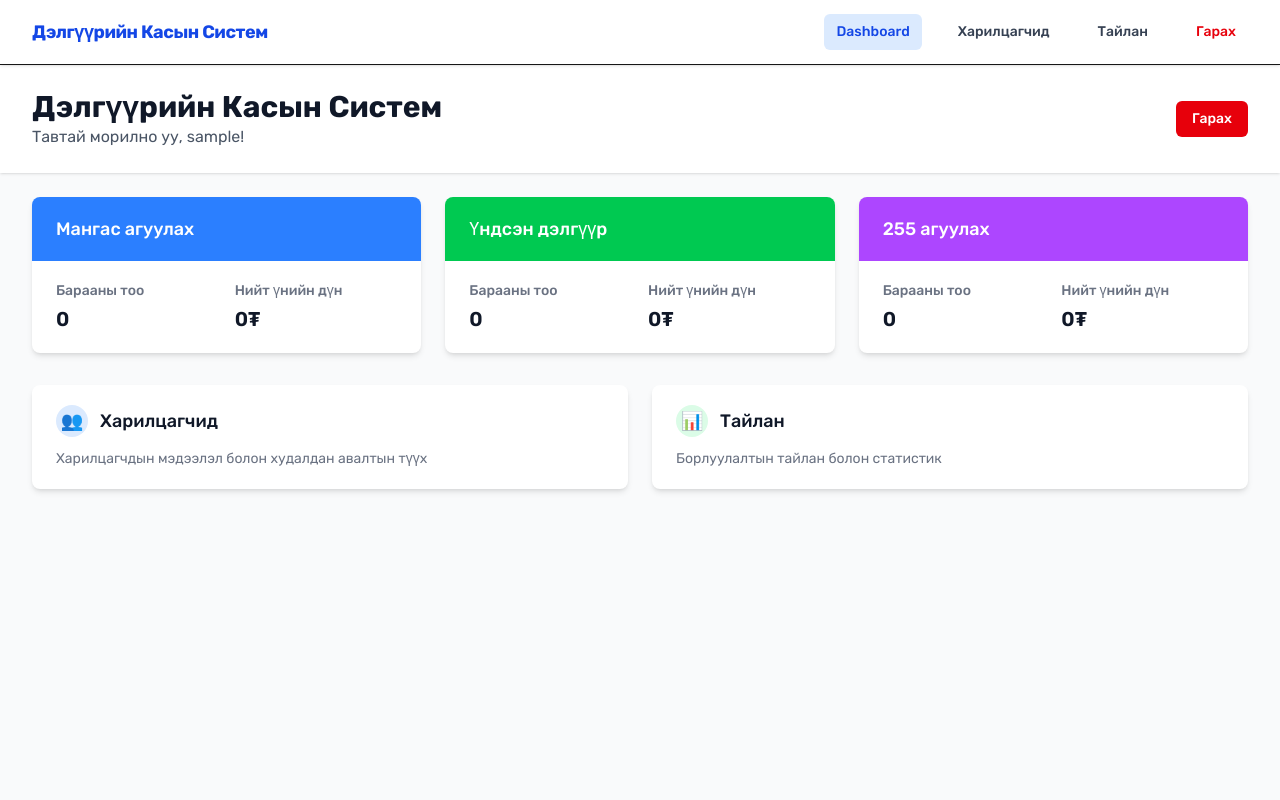
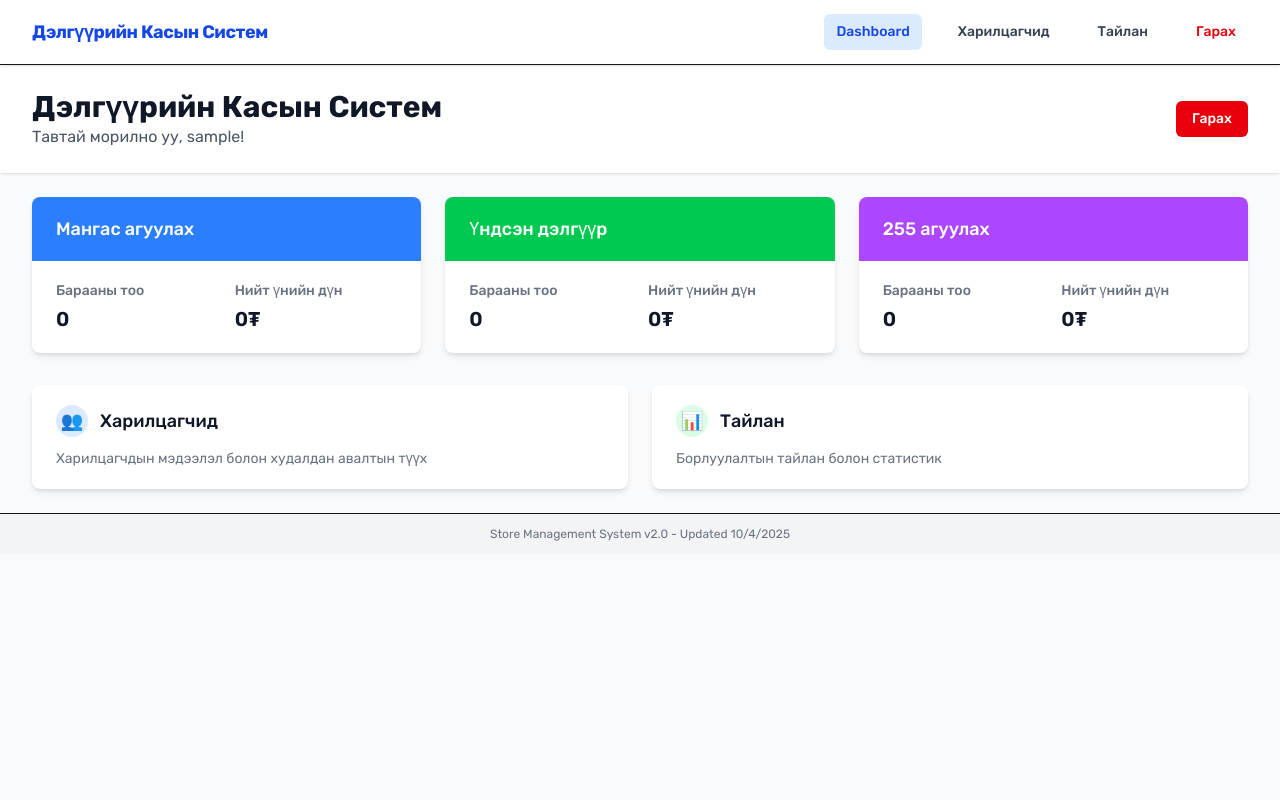
Before and after one commit to sanchir9999/Zeel, a Next.js app: page /dashboard in a window 1280 px wide. Shown: the top 800 px of the page. Built offline with nearby package versions, Linux system fonts and the light colour scheme; sample sign-in values are in the browser's storage.

Commit message:
Add version info and deployment verification

```diff
--- a/app/dashboard/page.tsx
+++ b/app/dashboard/page.tsx
@@ -160,6 +160,15 @@ export default function DashboardPage() {
                     </div>
                 </div>
             </main>
+
+            {/* Footer */}
+            <footer className="bg-gray-100 border-t">
+                <div className="max-w-7xl mx-auto py-3 px-4 sm:px-6 lg:px-8">
+                    <p className="text-center text-xs text-gray-500">
+                        Store Management System v2.0 - Updated {new Date().toLocaleDateString('mn-MN')}
+                    </p>
+                </div>
+            </footer>
         </div>
     )
 }
--- a/app/page.tsx
+++ b/app/page.tsx
@@ -21,6 +21,7 @@ export default function HomePage() {
       <div className="text-center">
         <div className="animate-spin rounded-full h-12 w-12 border-b-2 border-blue-600 mx-auto"></div>
         <h1 className="text-xl text-gray-600 mt-4">Ачааллаж байна...</h1>
+        <p className="text-xs text-gray-400 mt-2">v2.0 - Updated {new Date().toLocaleDateString('mn-MN')}</p>
       </div>
     </div>
   );
```
Also changed, not shown: 1 other file (tests, documents, lock files or other folders).
